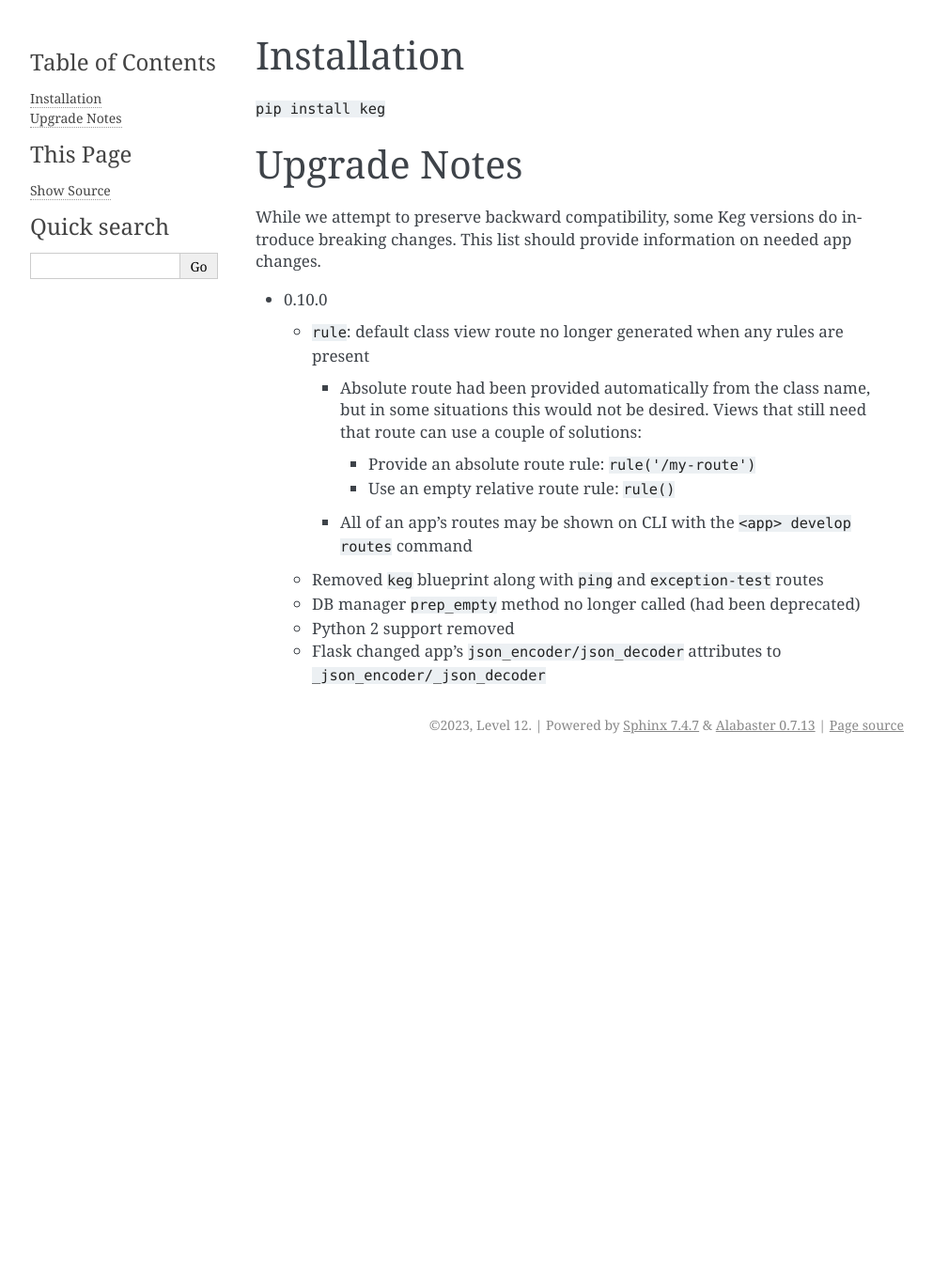
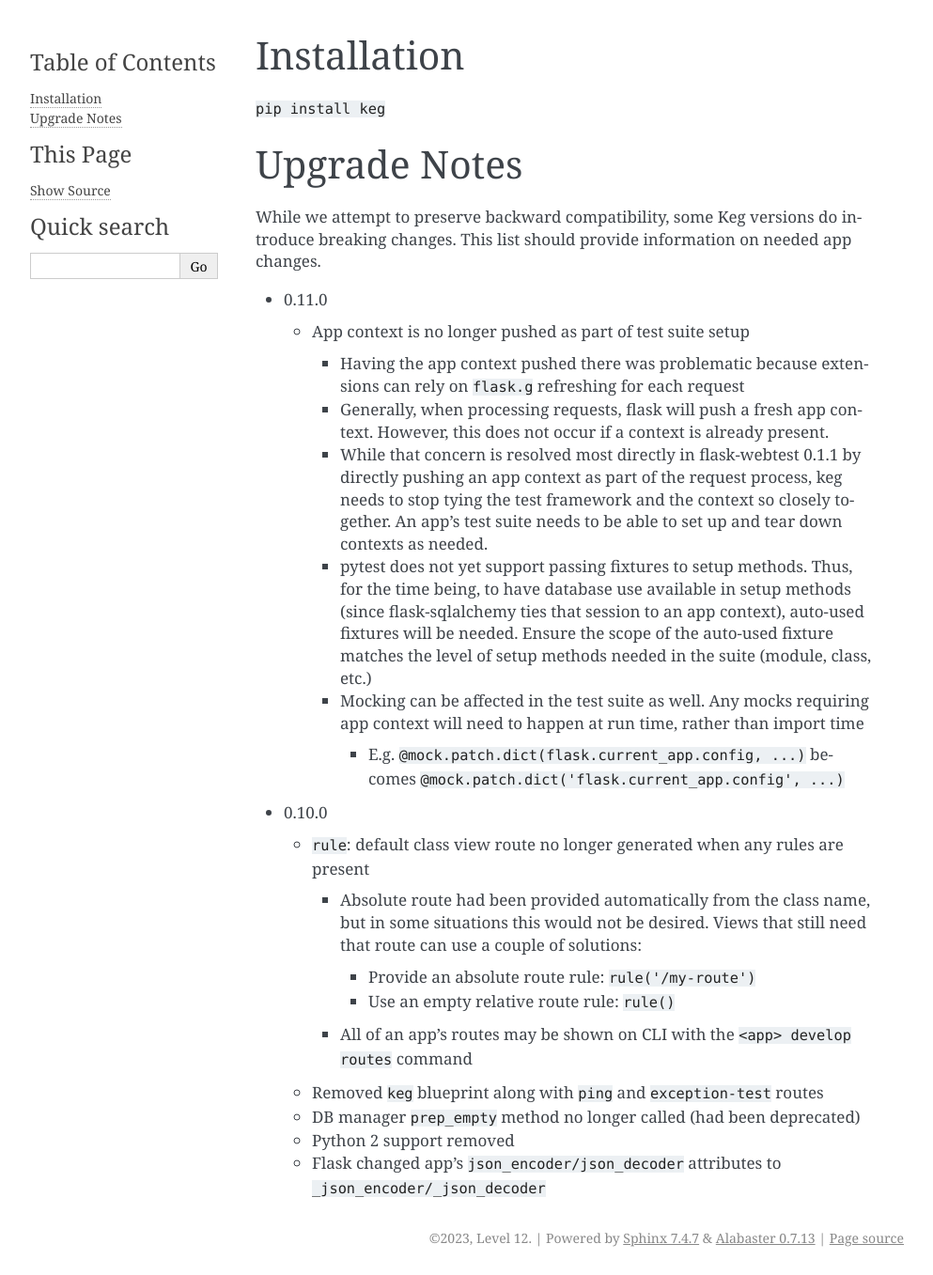
Before and after one commit to level12/keg, a Sphinx documentation site: the page built from docs/source/readme/installation.rst, in a window 1280 px wide. Shown: the whole page at 94% size, without its empty margins (148-1141 px from the left). Built offline with Sphinx 7.4.7, drawn with Linux system fonts in a browser that asks for light colours; before the commit the page ends 900 px from its top, so only the background shows below that.

Commit message:
add upgrade docs for change in test app context setup

```diff
--- a/docs/source/readme/installation.rst
+++ b/docs/source/readme/installation.rst
@@ -9,6 +9,28 @@ Upgrade Notes
 
 While we attempt to preserve backward compatibility, some Keg versions do introduce
 breaking changes. This list should provide information on needed app changes.
+
+- 0.11.0
+
+  - App context is no longer pushed as part of test suite setup
+
+    - Having the app context pushed there was problematic because extensions can rely on
+      ``flask.g`` refreshing for each request
+    - Generally, when processing requests, flask will push a fresh app context. However, this
+      does not occur if a context is already present.
+    - While that concern is resolved most directly in flask-webtest 0.1.1 by directly pushing
+      an app context as part of the request process, keg needs to stop tying the test framework
+      and the context so closely together. An app's test suite needs to be able to set up and
+      tear down contexts as needed.
+    - pytest does not yet support passing fixtures to setup methods. Thus, for the time being,
+      to have database use available in setup methods (since flask-sqlalchemy ties that session
+      to an app context), auto-used fixtures will be needed. Ensure the scope of the auto-used
+      fixture matches the level of setup methods needed in the suite (module, class, etc.)
+    - Mocking can be affected in the test suite as well. Any mocks requiring app context will
+      need to happen at run time, rather than import time
+
+      - E.g. ``@mock.patch.dict(flask.current_app.config, ...)`` becomes
+        ``@mock.patch.dict('flask.current_app.config', ...)``
 
 - 0.10.0
 
```
